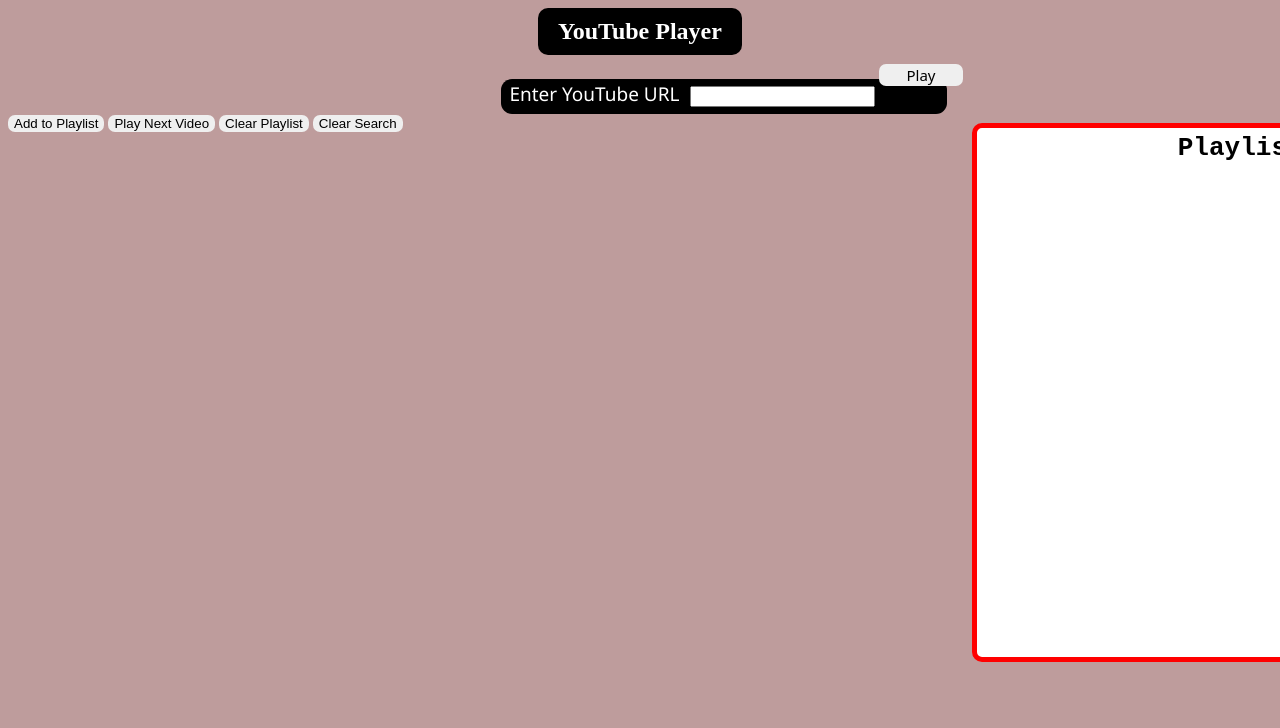
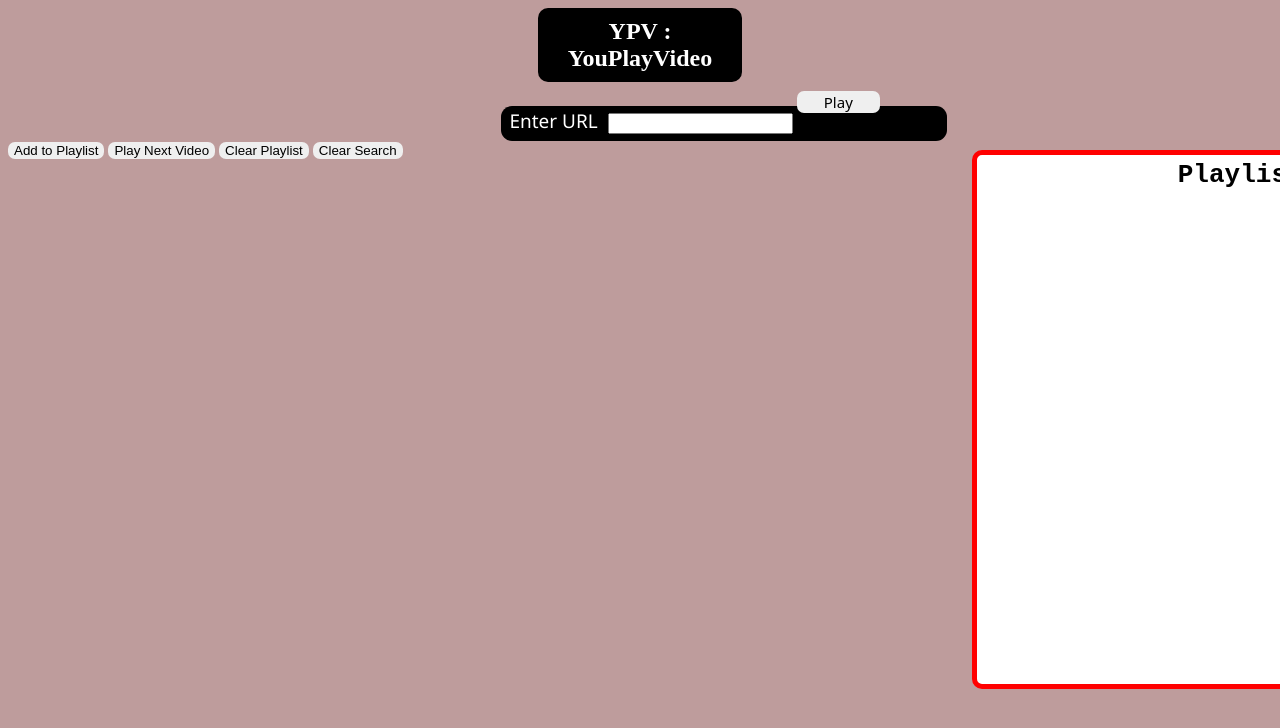
Before and after one commit to Athip1107/YouPlayVideo, a plain HTML site: page index.html in a window 1280 px wide. Shown: the top 728 px of the page. Drawn offline with Linux system fonts and the light colour scheme.

Commit message:
Add files via upload

```diff
--- a/index.html
+++ b/index.html
@@ -3,14 +3,14 @@
 <head>
     <meta charset="UTF-8">
     <meta name="viewport" content="width=device-width, initial-scale=1.0">
-    <title>YouTube Player</title>
+    <title>Y P V : YouPlayVideo</title>
     <link rel="stylesheet" href="index.css">
     <script src="index.js"></script>
 </head>
 <body>
-    <h1 class="header">YouTube Player</h1>
+    <h1 class="header">YPV : YouPlayVideo</h1>
     <form class="form" onsubmit="event.preventDefault(); updateVideo();">
-        <label for="youtube-url" class="inputlabel">Enter YouTube URL </label>
+        <label for="youtube-url" class="inputlabel">Enter URL</label>
         <input type="text" id="youtube-url" name="youtube-url" required>
         <button type="submit" class="btn">Play Video</button>
     </form>
--- a/index.js
+++ b/index.js
@@ -98,7 +98,7 @@ function extractVideoId(url) {
 function copyLink(videoId) {
     const link = `https://www.youtube.com/watch?v=${videoId}`;
     navigator.clipboard.writeText(link)
-        .then(() => alert("Link copied to clipboard: " + link))
+        .then(() => alert("Link copied to clipboard:"))
         .catch(error => console.error("Unable to copy link: ", error));
 }
 
```
